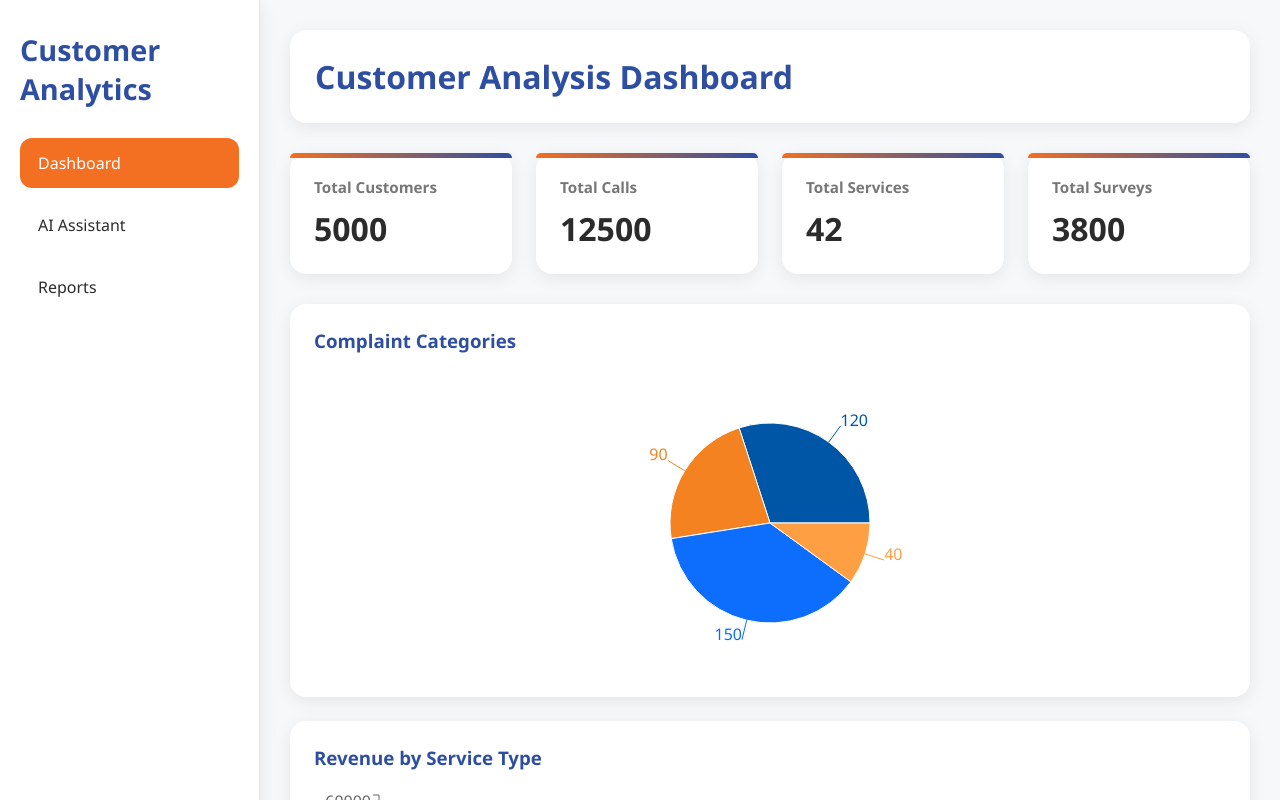
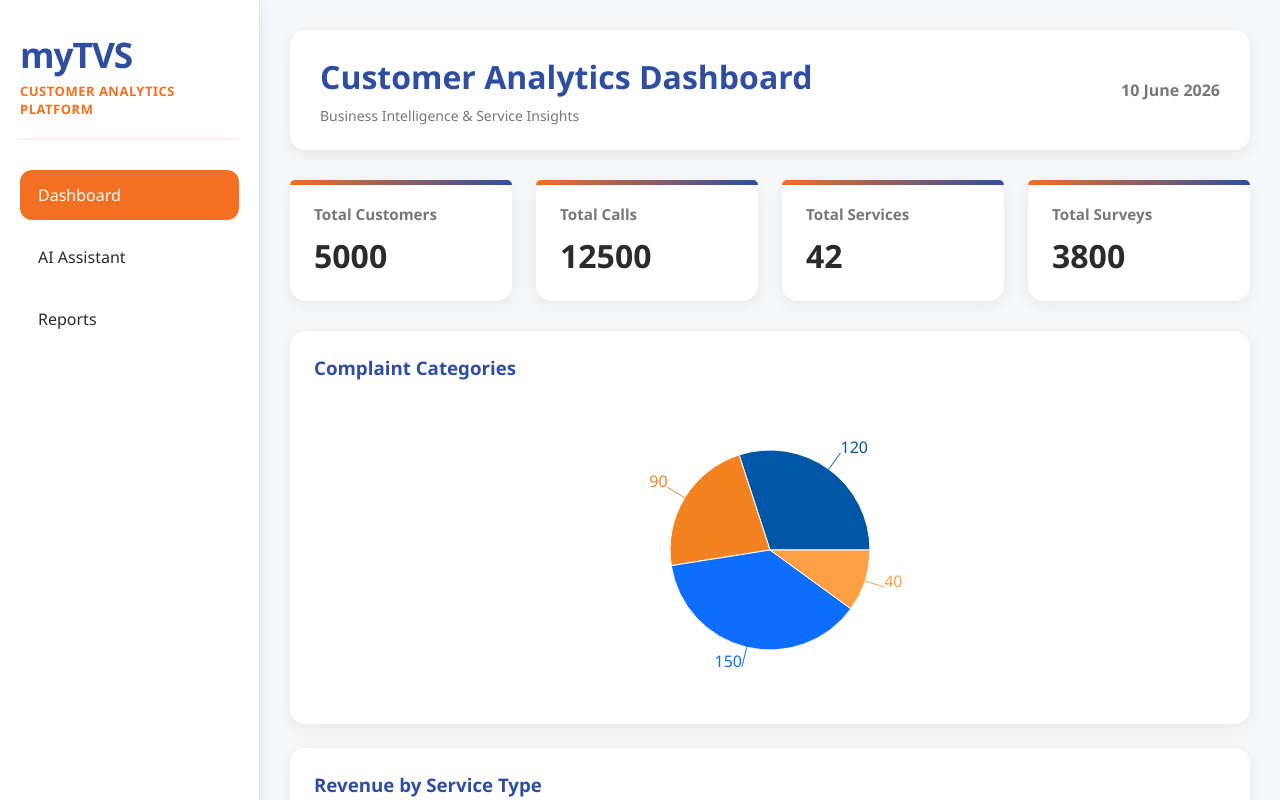
Before and after one commit to grvig/customer-analysis-project, a React (Vite) app in the folder tempapp/: page / in a window 1280 px wide. Shown: the top 800 px of the page. Built offline with nearby package versions, Linux system fonts and the light colour scheme.

Commit message:
Apply TVS branding and dashboard styling

```diff
--- a/tempapp/src/components/layout/Header.jsx
+++ b/tempapp/src/components/layout/Header.jsx
@@ -1,7 +1,34 @@
 export default function Header() {
+  const today = new Date().toLocaleDateString("en-IN", {
+    day: "numeric",
+    month: "long",
+    year: "numeric",
+  });
+
   return (
     <div className="header">
-      <h1>Customer Analysis Dashboard</h1>
+      <div>
+        <h1>Customer Analytics Dashboard</h1>
+
+        <p
+          style={{
+            color: "#777",
+            marginTop: "8px",
+            fontSize: "14px",
+          }}
+        >
+          Business Intelligence & Service Insights
+        </p>
+      </div>
+
+      <div
+        style={{
+          color: "#777",
+          fontWeight: "600",
+        }}
+      >
+        {today}
+      </div>
     </div>
   );
 }
--- a/tempapp/src/components/layout/Sidebar.jsx
+++ b/tempapp/src/components/layout/Sidebar.jsx
@@ -3,7 +3,13 @@ import { NavLink } from "react-router-dom";
 export default function Sidebar() {
   return (
     <div className="sidebar">
-      <h2>Customer Analytics</h2>
+      <div className="sidebar-brand">
+        <h2>myTVS</h2>
+
+        <p className="brand-subtitle">
+          Customer Analytics Platform
+        </p>
+      </div>
 
       <nav>
         <NavLink to="/">Dashboard</NavLink>
--- a/tempapp/src/index.css
+++ b/tempapp/src/index.css
@@ -35,10 +35,6 @@ body {
   min-height: 100vh;
 }
 
-/* ==========================
-   SIDEBAR
-========================== */
-
 .sidebar {
   width: 260px;
   background: var(--white);
@@ -49,9 +45,24 @@ body {
 
 .sidebar h2 {
   color: var(--tvs-blue);
-  margin-bottom: 8px;
-  font-size: 1.8rem;
-  font-weight: 700;
+  font-size: 2.2rem;
+  font-weight: 800;
+  margin-bottom: 4px;
+  letter-spacing: -1px;
+}
+
+.sidebar-brand {
+  margin-bottom: 30px;
+  padding-bottom: 20px;
+  border-bottom: 2px solid rgba(243, 111, 33, 0.12);
+}
+
+.brand-subtitle {
+  color: var(--tvs-orange);
+  font-size: 13px;
+  font-weight: 600;
+  letter-spacing: 0.5px;
+  text-transform: uppercase;
 }
 
 .sidebar nav {
@@ -80,25 +91,20 @@ body {
   color: white;
 }
 
-/* ==========================
-   MAIN CONTENT
-========================== */
-
 .main-content {
   flex: 1;
   padding: 30px;
 }
 
-/* ==========================
-   HEADER
-========================== */
-
 .header {
   background: white;
   border-radius: var(--radius);
-  padding: 25px;
+  padding: 25px 30px;
   margin-bottom: 30px;
   box-shadow: var(--shadow);
+  display: flex;
+  justify-content: space-between;
+  align-items: center;
 }
 
 .header h1 {
@@ -107,9 +113,16 @@ body {
   font-weight: 700;
 }
 
-/* ==========================
-   SUMMARY CARDS
-========================== */
+.header-subtitle {
+  color: var(--text-secondary);
+  margin-top: 8px;
+  font-size: 14px;
+}
+
+.header-date {
+  color: var(--text-secondary);
+  font-weight: 600;
+}
 
 .summary-grid {
   display: grid;
@@ -135,16 +148,13 @@ body {
   position: absolute;
   top: 0;
   left: 0;
-
   height: 5px;
   width: 100%;
-
   background: linear-gradient(
     90deg,
     var(--tvs-orange),
     var(--tvs-blue)
   );
-
   border-radius: 16px 16px 0 0;
 }
 
@@ -159,10 +169,6 @@ body {
   font-size: 2rem;
   font-weight: 700;
 }
-
-/* ==========================
-   CHARTS
-========================== */
 
 .charts-grid {
   display: grid;
@@ -183,10 +189,6 @@ body {
   font-weight: 700;
 }
 
-/* ==========================
-   INPUTS
-========================== */
-
 input,
 select {
   width: 100%;
@@ -204,10 +206,6 @@ select:focus {
   outline: none;
   border-color: var(--tvs-blue);
 }
-
-/* ==========================
-   BUTTONS
-========================== */
 
 button {
   background: var(--tvs-orange);
@@ -238,10 +236,6 @@ button:disabled {
   background: #dd5d14;
 }
 
-/* ==========================
-   RESULT BOX
-========================== */
-
 .result-box {
   background: white;
   border-radius: var(--radius);
@@ -263,10 +257,6 @@ pre {
   overflow-x: auto;
 }
 
-/* ==========================
-   REPORT AREA
-========================== */
-
 textarea {
   width: 100%;
   min-height: 400px;
@@ -278,10 +268,6 @@ textarea {
   background: white;
   box-shadow: var(--shadow);
 }
-
-/* ==========================
-   RESPONSIVE
-========================== */
 
 @media (max-width: 900px) {
   .sidebar {
@@ -306,4 +292,10 @@ textarea {
   .main-content {
     padding: 20px;
   }
+
+  .header {
+    flex-direction: column;
+    align-items: flex-start;
+    gap: 12px;
+  }
 }
```
